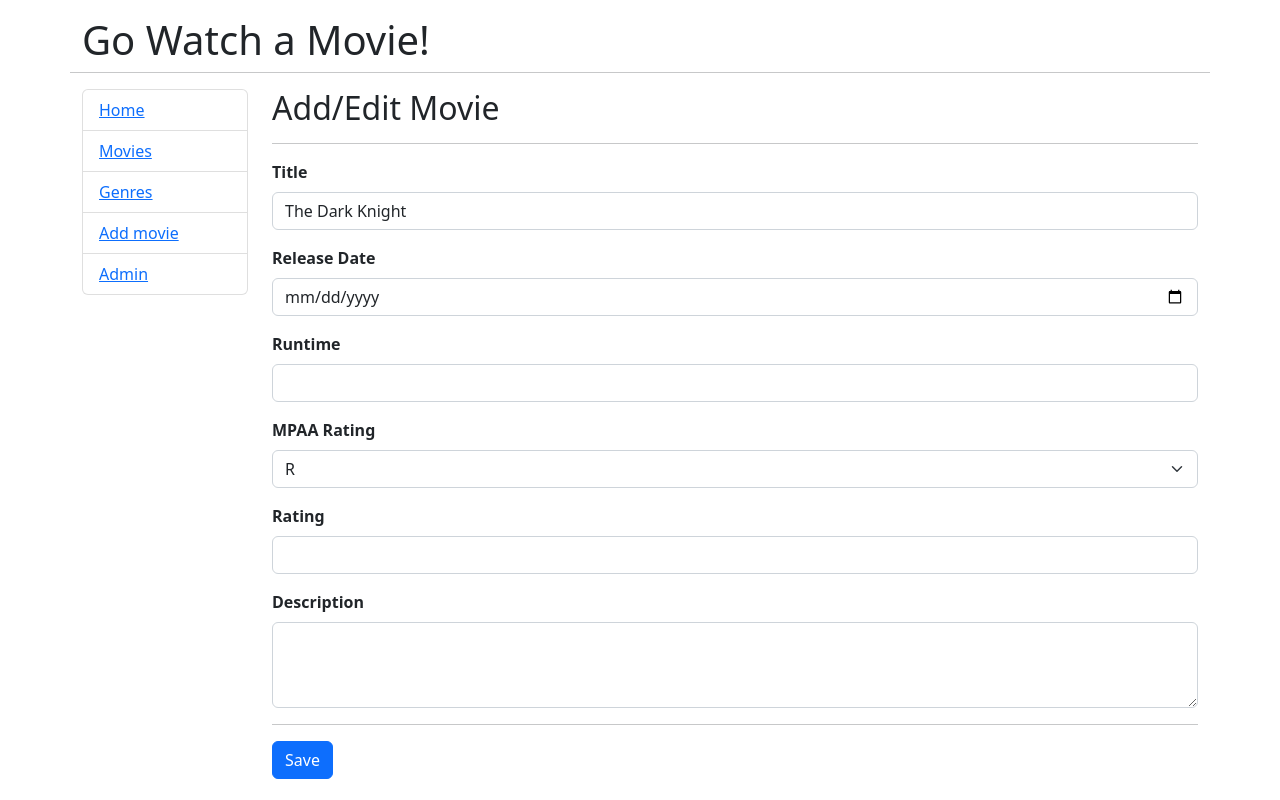
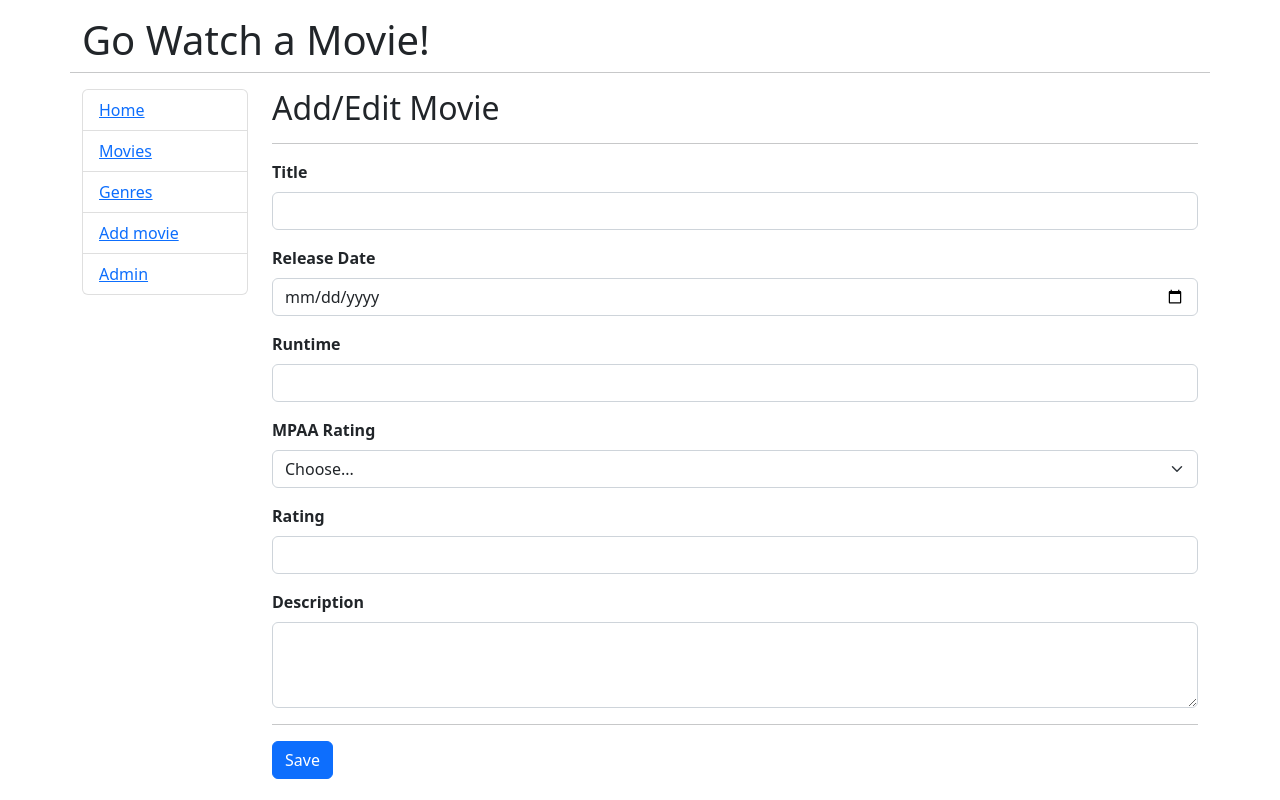
Before and after one commit to eXvimmer/working_with_react_and_Go, a React (Vite) app in the folder frontend/: page /admin/add in a window 1280 px wide. Built offline with nearby package versions, Linux system fonts and the light colour scheme.

Commit message:
frontend: add handlers to submit a form or change an input.

```diff
--- a/frontend/src/routes/EditMovie.jsx
+++ b/frontend/src/routes/EditMovie.jsx
@@ -6,20 +6,38 @@ export class EditMovie extends Component {
     super(props);
 
     this.state = {
-      movie: {},
+      movie: {
+        id: 0,
+        title: "",
+        description: "",
+        release_date: "",
+        runtime: "",
+        rating: "",
+        mpaa_rating: "",
+      },
       isLoading: true,
       error: null,
     };
+
+    this.handleChange = this.handleChange.bind(this);
+    this.handleSubmit = this.handleSubmit.bind(this);
   }
 
-  componentDidMount() {
-    // TODO: replace this placeholder data with real one
-    this.setState({
-      movie: {
-        title: "The Dark Knight",
-        mpaa_rating: "R",
-      },
+  componentDidMount() {}
+
+  handleChange(e) {
+    this.setState((prev) => {
+      return {
+        movie: {
+          ...prev.movie,
+          [e.target.name]: e.target.value,
+        },
+      };
     });
+  }
+
+  handleSubmit(e) {
+    e.preventDefault();
   }
 
   render() {
@@ -29,7 +47,8 @@ export class EditMovie extends Component {
       <>
         <h2>Add/Edit Movie</h2>
         <hr />
-        <form>
+        <form onSubmit={this.handleSubmit}>
+          <input type="hidden" name="id" value={movie.id} id="id" />
           <div className="mb-3">
             <label htmlFor="title" className="form-label">
               Title
@@ -40,6 +59,7 @@ export class EditMovie extends Component {
               name="title"
               className="form-control"
               value={movie.title}
+              onChange={this.handleChange}
             />
           </div>
           <div className="mb-3">
@@ -52,6 +72,7 @@ export class EditMovie extends Component {
               name="release_date"
               className="form-control"
               value={movie.release_date}
+              onChange={this.handleChange}
             />
           </div>
           <div className="mb-3">
@@ -64,6 +85,7 @@ export class EditMovie extends Component {
               name="runtime"
               className="form-control"
               value={movie.runtime}
+              onChange={this.handleChange}
             />
           </div>
 
@@ -75,6 +97,7 @@ export class EditMovie extends Component {
               id="mpaa_rating"
               name="mpaa_rating"
               value={movie.mpaa_rating}
+              onChange={this.handleChange}
               className="form-select"
               required
             >
@@ -108,6 +131,7 @@ export class EditMovie extends Component {
               name="rating"
               className="form-control"
               value={movie.rating}
+              onChange={this.handleChange}
             />
           </div>
           <div className="mb-3">
@@ -119,9 +143,9 @@ export class EditMovie extends Component {
               name="description"
               className="form-control"
               rows="3"
-            >
-              {movie.description}
-            </textarea>
+              value={movie.description}
+              onChange={this.handleChange}
+            />
           </div>
           <hr />
           <button className="btn btn-primary">Save</button>
```
